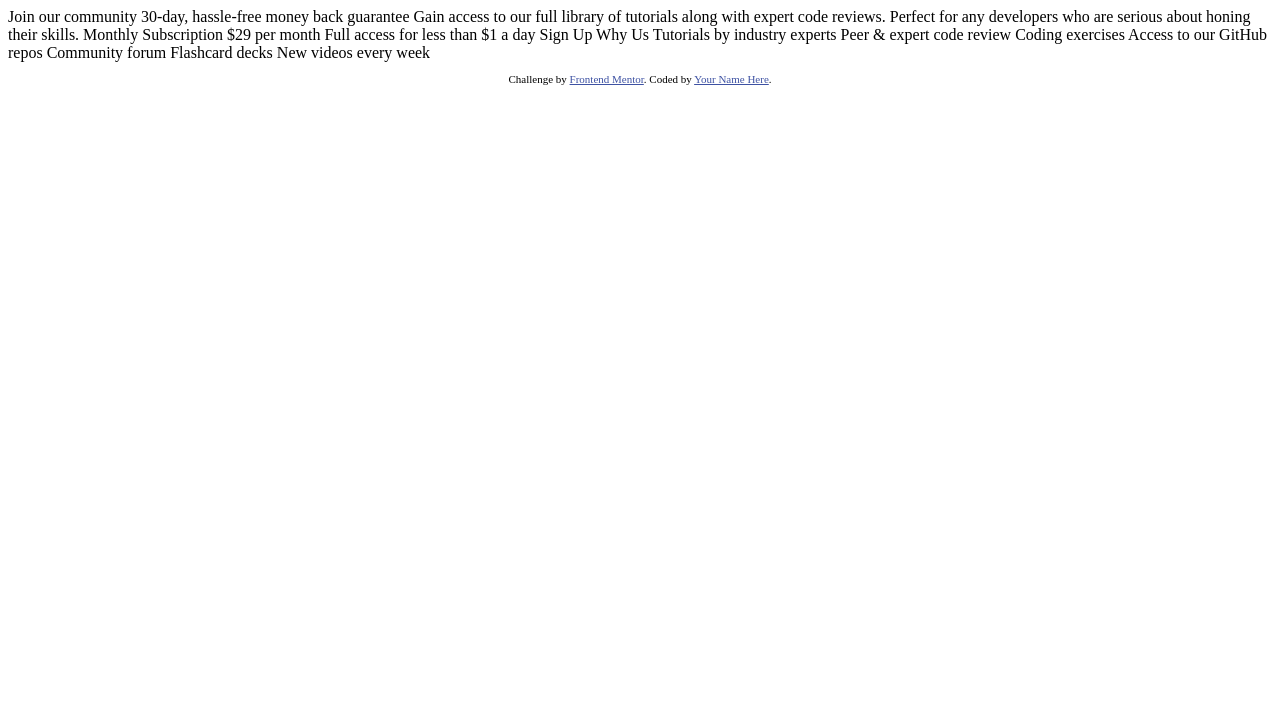
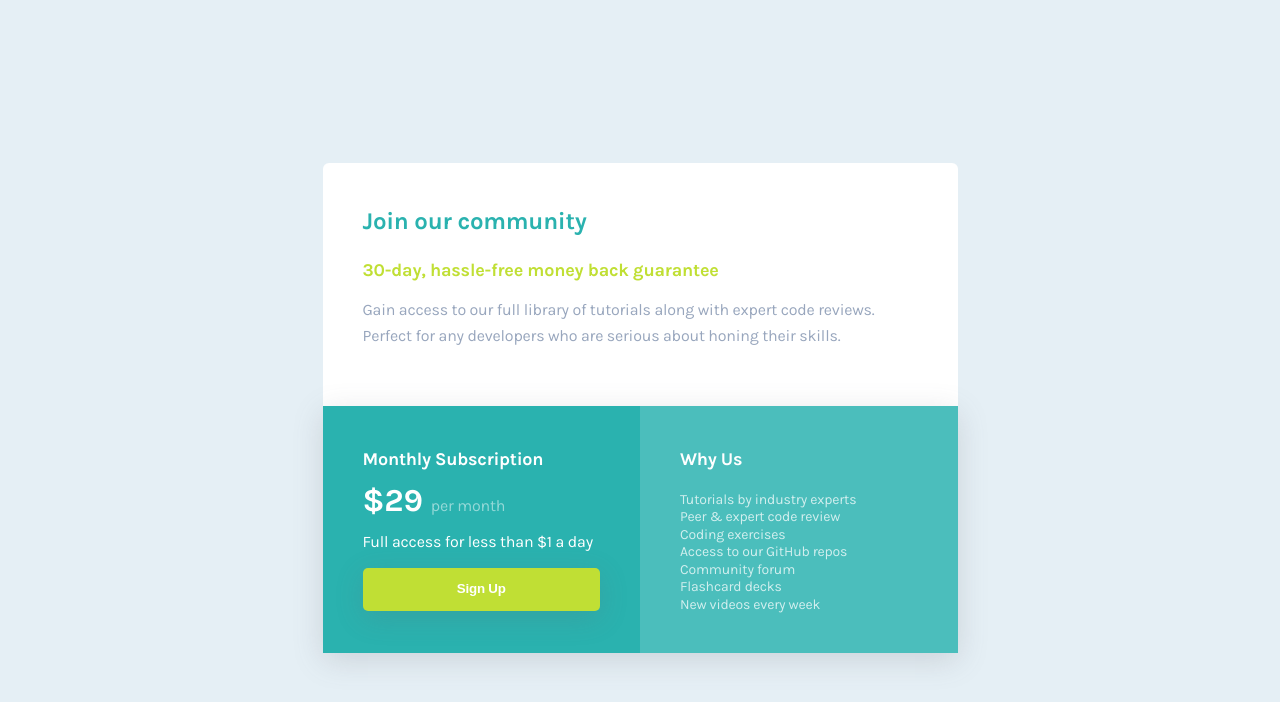
Before and after one commit to minimalsm/fem-single-price-grid-component, a plain HTML site: page index.html in a window 1280 px wide. Drawn offline with Linux system fonts and the light colour scheme.

Commit message:
Finish single price grid component

```diff
--- a/index.html
+++ b/index.html
@@ -5,46 +5,205 @@
   <meta name="viewport" content="width=device-width, initial-scale=1.0"> <!-- displays site properly based on user's device -->
 
   <link rel="icon" type="image/png" sizes="32x32" href="./images/favicon-32x32.png">
+  <link rel="preconnect" href="https://fonts.googleapis.com">
+  <link rel="preconnect" href="https://fonts.gstatic.com" crossorigin>
+  <link href="https://fonts.googleapis.com/css2?family=Karla:wght@400;700&display=swap" rel="stylesheet">
 
   <title>Frontend Mentor | Single Price Grid Component</title>
+  <style>
+    *, *::before, *::after {
+      box-sizing: border-box;
+    }
 
-  <!-- Feel free to remove these styles or customise in your own stylesheet 👍 -->
-  <style>
-    .attribution { font-size: 11px; text-align: center; }
-    .attribution a { color: hsl(228, 45%, 44%); }
+    :root {
+      --clr-cyan: hsl(179, 62%, 43%);
+      --clr-light-cyan: #4BBEBC;
+      --clr-yellow: hsl(71, 73%, 54%);
+      --clr-light-gray: hsl(204, 43%, 93%);
+      --clr-gray-blue:hsl(218, 22%, 67%);
+      --ff-body: 'Karla', sans-serif;
+    }
+
+    body {
+      background-color: var(--clr-light-gray);
+      min-height: 100vh;
+      display: flex;
+      justify-content: center;
+      align-items: center;
+    }
+
+    .price-component {
+      display: flex;
+      flex-direction: column;
+      margin: 2em;
+      font-family: var(--ff-body);
+      color: #FFF;
+      line-height: 125%;
+      letter-spacing: -0.2px;
+      max-width: 635px;
+    }
+
+    /* Typography */
+
+    h2, h3 {
+      font-weight: 700;
+      line-height: 150%;
+      letter-spacing: -0.25px;
+      margin-top: 0;
+    }
+
+    h2 {
+      font-size: 1.25rem;
+    }
+
+    h3 {
+      font-size: 1.125rem;
+    }
+
+    p {
+      font-size: 1rem;
+    }
+
+    @media (min-width: 600px) {
+      h2 {
+        font-size: 1.5rem;
+      }
+    }
+
+    /* Card styling */
+
+    .cta-container {
+      flex: 1;
+      display: flex;
+      width: 100%;
+      flex-direction: column;
+      box-shadow: rgba(100, 100, 111, 0.2) 0px 7px 29px 0px;
+    }
+
+    .card {
+      flex: 1;
+      padding: 1.5em;
+    }
+
+    @media (min-width: 600px) {
+      .cta-container {
+        flex-direction: row;
+      }
+      .card {
+        padding: 2.5rem;
+      }
+    }
+
+    .join-us {
+      background-color: #FFF;
+      border-top-left-radius: 0.375em;
+      border-top-right-radius: 0.375em;
+    }
+
+    .join-us > h2 {
+      color: var(--clr-cyan)
+    }
+
+    .join-us > span {
+      color: var(--clr-yellow);
+      font-size: 0.9375rem;
+      font-weight: 700;
+      line-height: 125%;
+    }
+
+    .join-us > p {
+      color: var(--clr-gray-blue);
+      line-height: 165%;
+      font-size: 0.875rem;
+    }
+
+    @media (min-width: 600px) {
+      .join-us > span {
+        font-size: 1.125rem;
+        font-weight: 700;
+        line-height: 125%;
+      }
+      .join-us > p {
+        font-size: 1rem;
+      }
+    }
+
+    .pricing {
+      background-color: var(--clr-cyan);
+
+    }
+
+    .usd-price {
+      font-size: 2rem;
+      font-weight: 700;
+      margin-right: 0.5rem;
+    }
+
+    .per-month {
+      opacity: 0.5;
+    }
+
+    .pricing > button {
+      display: block;
+      margin: auto;
+      width: 100%;
+      padding-block: 1em;
+      border: none;
+      border-radius: 0.375em;
+      background-color: var(--clr-yellow);
+      color: #FFF;
+      font-weight: 700;
+      letter-spacing: -0.2px;
+      line-height: 125%;
+      box-shadow: rgba(100, 100, 111, 0.2) 0px 7px 29px 0px;
+    }
+
+    .why-us {
+      background-color: var(--clr-light-cyan);
+    }
+
+    .why-us > ul {
+      list-style: none;
+      padding: 0;
+      margin: 0;
+    }
+
+    .why-us > ul > li {
+      line-height: 125%;
+      letter-spacing: -0.175px;
+      opacity: 0.75;
+      font-size: 0.875rem;
+    }
   </style>
 </head>
 <body>
-  Join our community
-
-  30-day, hassle-free money back guarantee
-
-  Gain access to our full library of tutorials along with expert code reviews.
-  Perfect for any developers who are serious about honing their skills.
-
-  Monthly Subscription
-
-  &dollar;29 per month
-
-  Full access for less than &dollar;1 a day
-
-  Sign Up
-
-  Why Us
-
-  Tutorials by industry experts
-  Peer &amp; expert code review
-  Coding exercises
-  Access to our GitHub repos
-  Community forum
-  Flashcard decks
-  New videos every week
-
-  <footer>
-    <p class="attribution">
-      Challenge by <a href="https://www.frontendmentor.io?ref=challenge" target="_blank">Frontend Mentor</a>.
-      Coded by <a href="#">Your Name Here</a>.
-    </p>
-  </footer>
+  <div class="price-component">
+    <div class="card join-us">
+      <h2>Join our community</h2>
+      <span>30-day, hassle-free money back guarantee</span>
+      <p>Gain access to our full library of tutorials along with expert code reviews.
+      Perfect for any developers who are serious about honing their skills.</p>
+    </div>
+    <div class="cta-container">
+      <div class="card pricing">
+        <h3>Monthly Subscription</h3>
+        <p><span class="usd-price">&dollar;29</span><span class="per-month">per month</span></p>
+        <p>Full access for less than &dollar;1 a day</p>
+        <button>Sign Up</button>
+      </div>
+      <div class="card why-us">
+        <h3>Why Us</h3>
+        <ul>
+          <li>Tutorials by industry experts</li>
+          <li>Peer &amp; expert code review</li>
+          <li>Coding exercises</li>
+          <li>Access to our GitHub repos</li>
+          <li>Community forum</li>
+          <li>Flashcard decks</li>
+          <li>New videos every week</li>
+        </ul>
+      </div>
+    </div>
+  </div>
 </body>
 </html>
```
